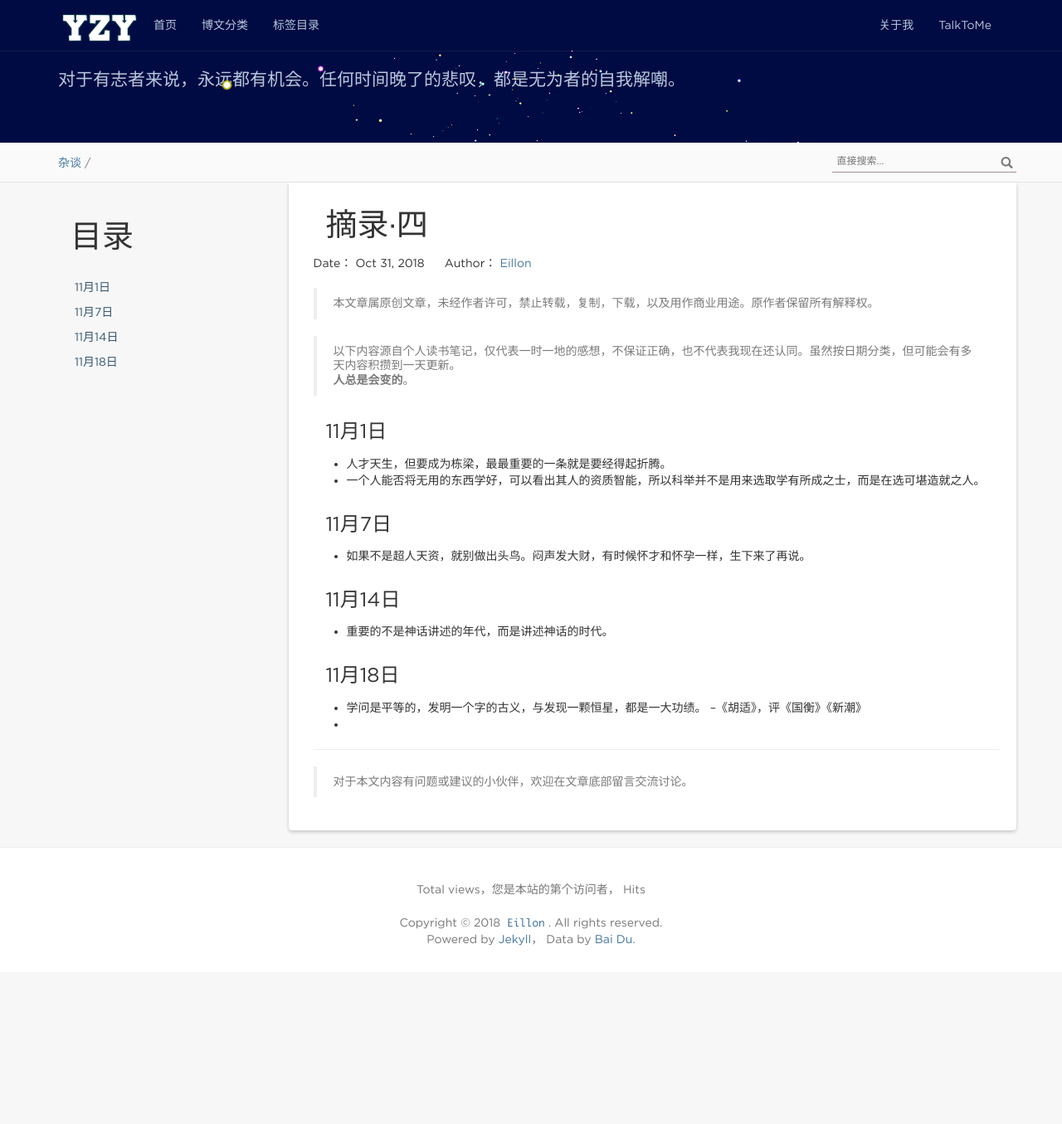
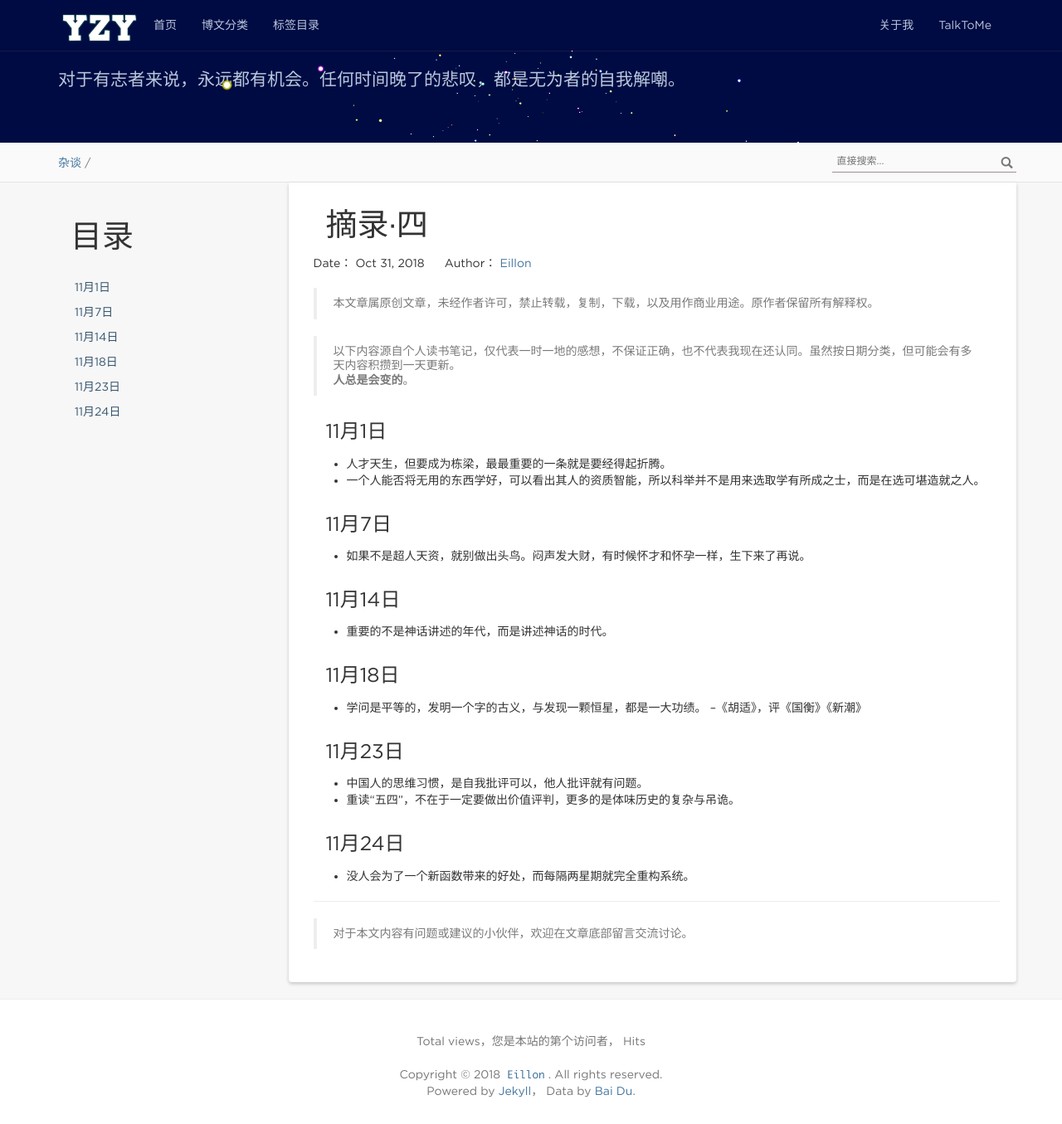
Before and after one commit to eillon/eillon.github.io, a Jekyll site: the page built from _posts/2018-11-1-摘录四.md, in a window 1280 px wide and 1355 px high. Shown: the whole window at 83% size. Built offline with Jekyll 4.4.1, drawn with Linux system fonts in a browser that asks for light colours; nearby versions of some CDN libraries; comment, search, counter and statistics services are not loaded.

Commit message:
add posts

```diff
--- a/_posts/2018-11-1-摘录四.md
+++ b/_posts/2018-11-1-摘录四.md
@@ -25,4 +25,10 @@ tags: [摘录, 持续更新]
 
 ### 11月18日
 * 学问是平等的，发明一个字的古义，与发现一颗恒星，都是一大功绩。  --《胡适》，评《国衡》《新潮》
-*
+
+### 11月23日
+* 中国人的思维习惯，是自我批评可以，他人批评就有问题。
+* 重读“五四”，不在于一定要做出价值评判，更多的是体味历史的复杂与吊诡。
+
+### 11月24日
+* 没人会为了一个新函数带来的好处，而每隔两星期就完全重构系统。
```
Also changed, not shown: _posts/2018-11-23-python计算机视觉编程.md (added, +31 -0 lines).
